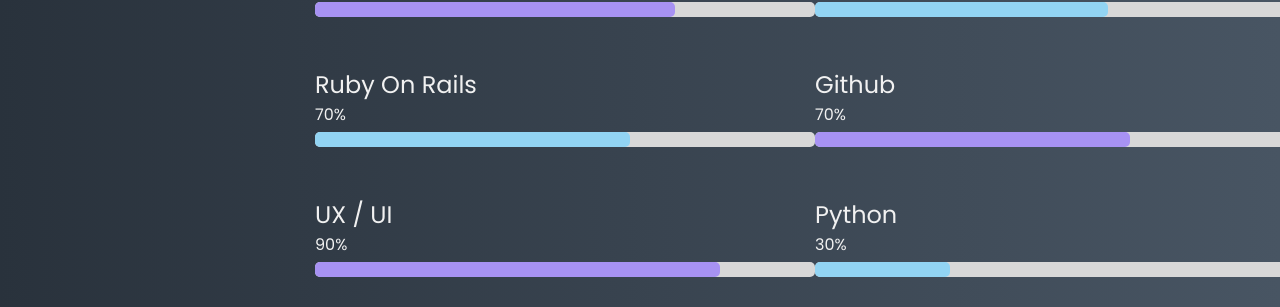
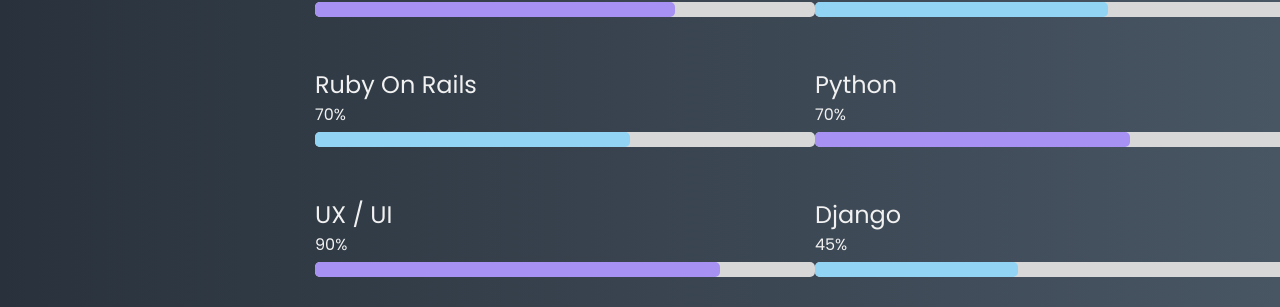
Before and after one commit to Altrngo/altrngo-portfolio, a plain HTML site: page index.html in a window 1280 px wide. Shown: the part 4744-5051 px from the top of the page. Drawn offline with nearby package versions, Linux system fonts and the light colour scheme; a script that the page names is missing.

Commit message:
adding python and django

```diff
--- a/index.html
+++ b/index.html
@@ -311,7 +311,7 @@
         </div>
 
         <div class="range-cont">
-          <p class="label-skill">Github</p>
+          <p class="label-skill">Python</p>
           <p class="number-skill">70%</p>
           <div class="barre-skill b4"></div>
           <div class="barre-grise"></div>
@@ -323,8 +323,8 @@
           <div class="barre-grise"></div>
         </div>
         <div class="range-cont">
-          <p class="label-skill">Python</p>
-          <p class="number-skill">30%</p>
+          <p class="label-skill">Django</p>
+          <p class="number-skill">45%</p>
           <div class="barre-skill b6"></div>
           <div class="barre-grise"></div>
         </div>
--- a/style.css
+++ b/style.css
@@ -830,7 +830,7 @@
   width: 90%;
 }
 .b6 {
-  width: 30%;
+  width: 45%;
   background: rgb(146, 212, 243);
 }
 .label-skill {
```
